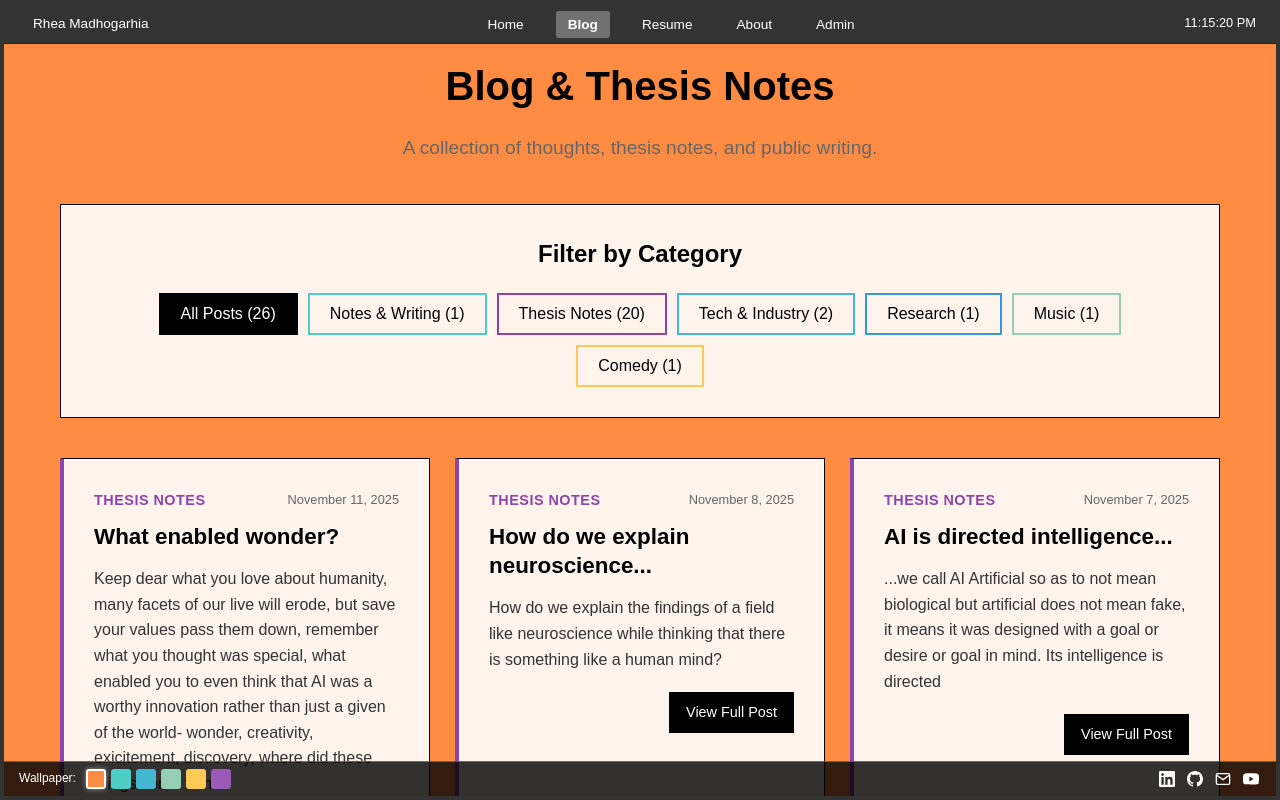
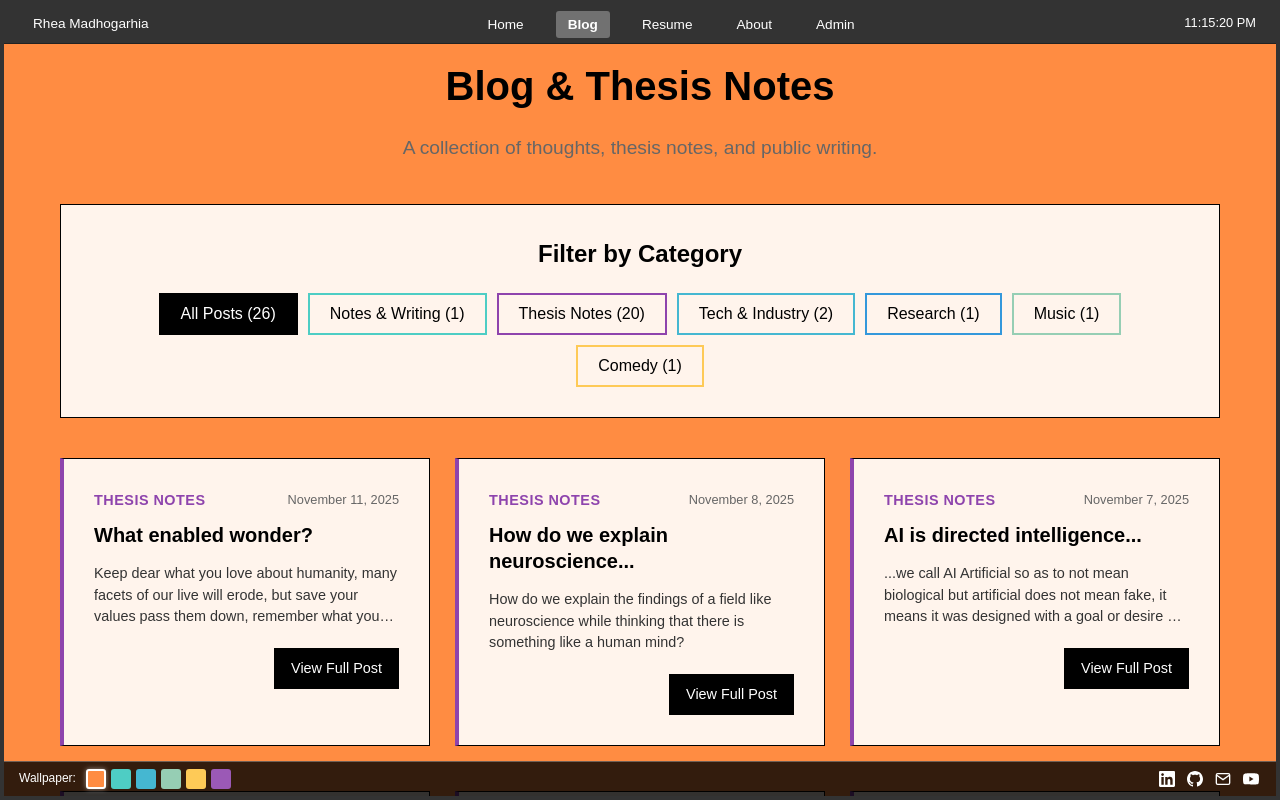
Before and after one commit to rheasrepos/raddotcom, a SvelteKit app: page /blog in a window 1280 px wide. Built offline with nearby package versions, Linux system fonts and the light colour scheme.

Commit message:
change blog page tile size

```diff
--- a/src/routes/blog/+page.svelte
+++ b/src/routes/blog/+page.svelte
@@ -223,13 +223,17 @@
 
 	.projects-grid {
 		display: grid;
-		grid-template-columns: repeat(auto-fit, minmax(350px, 1fr));
+		/* UPDATED: Made cards smaller */
+		grid-template-columns: repeat(auto-fit, minmax(300px, 1fr));
 		gap: 25px;
 	}
 
 	.project-card {
 		border-left: 4px solid;
 		transition: all 0.3s ease;
+		/* UPDATED: Use flex to make cards uniform height */
+		display: flex;
+		flex-direction: column;
 	}
 
 	.project-card:hover {
@@ -261,7 +265,8 @@
 	}
 
 	.project-title {
-		font-size: 1.4rem;
+		/* UPDATED: Made title smaller */
+		font-size: 1.25rem;
 		font-weight: bold;
 		color: #000000;
 		margin: 0;
@@ -269,10 +274,23 @@
 	}
 
 	.project-excerpt {
-		font-size: 1rem;
+		/* UPDATED: Made font smaller */
+		font-size: 0.9rem;
 		color: #333333;
-		line-height: 1.6;
+		line-height: 1.5;
 		margin-bottom: 20px;
+
+		/* UPDATED: Add truncation */
+		display: -webkit-box;
+		-webkit-box-orient: vertical;
+		-webkit-line-clamp: 3; /* Show 3 lines */
+		overflow: hidden;
+		text-overflow: ellipsis;
+		max-height: calc(1.5em * 3); /* line-height * 3 lines */
+		min-height: calc(1.5em * 3); /* Ensure it takes up the space */
+
+		/* UPDATED: Let this section grow */
+		flex-grow: 1;
 	}
 
 	.project-actions {
```
